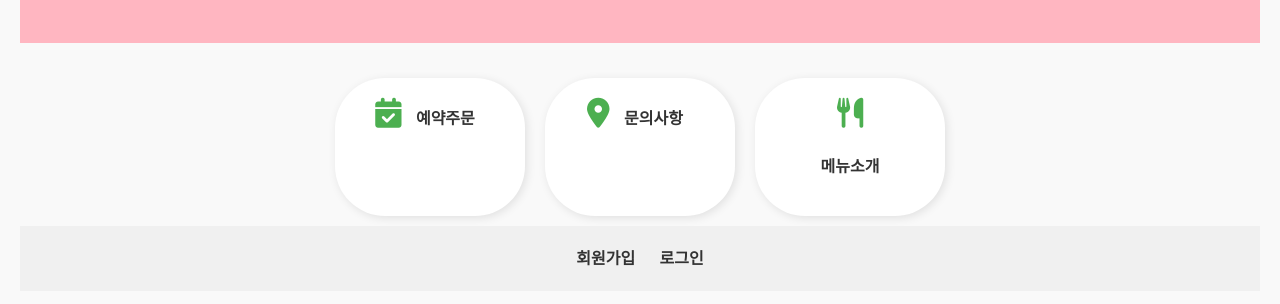
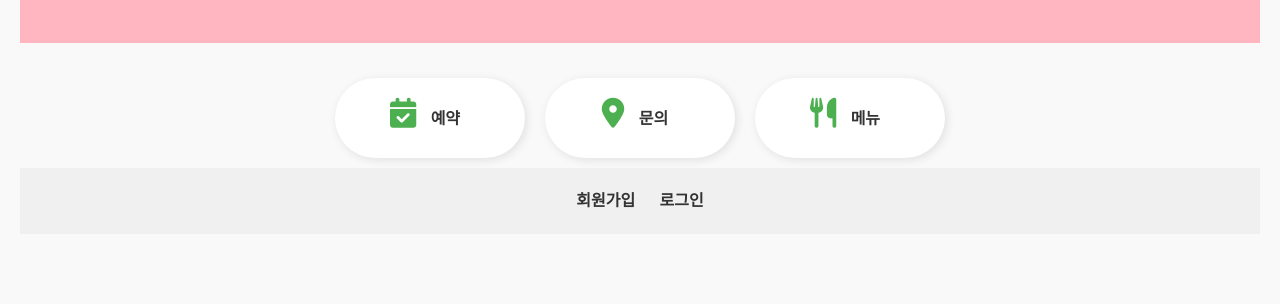
Before and after one commit to HYEONSERIC/DayVegan, a plain HTML site: page index.html in a window 1280 px wide. Shown: the part 158-462 px from the top of the page. Drawn offline with Linux system fonts and the light colour scheme.

Commit message:
Update index.html

```diff
--- a/index.html
+++ b/index.html
@@ -18,17 +18,18 @@
         <div class="button-box">
             <i class="fas fa-calendar-check"></i>
 
-            <a href="예약주문.html">예약주문</a>
+            <a href="예약주문.html">예약</a>
 
         </div>
         <div class="button-box">
             <i class="fas fa-map-marker-alt"></i>
-            <a href="문의사항.html">문의사항</a>
+            <a href="문의사항.html">문의</a>
 
         </div>
         <div class="button-box">
             <i class="fas fa-utensils"></i>
-            <p>메뉴소개</p>
+            <a href="메뉴소개.html">메뉴</a>
+
         </div>
     </section>
     <footer>
```
